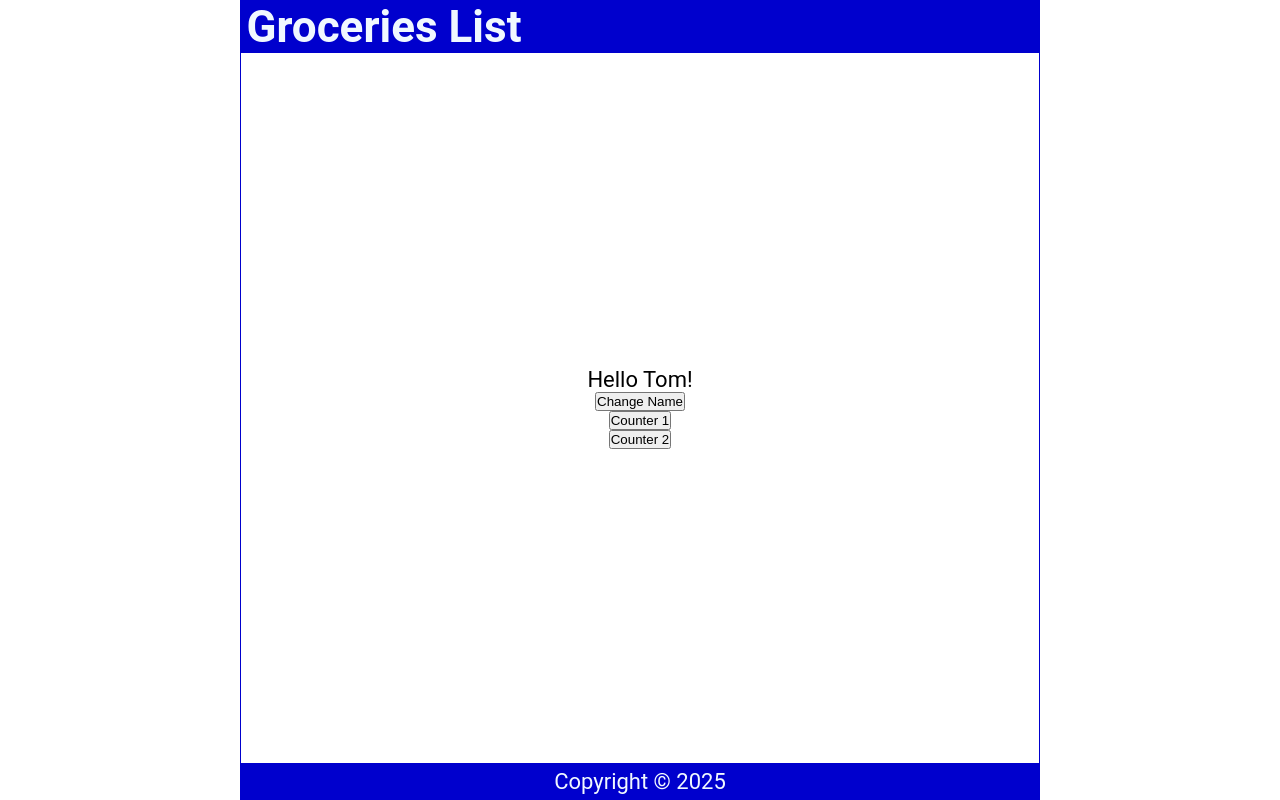
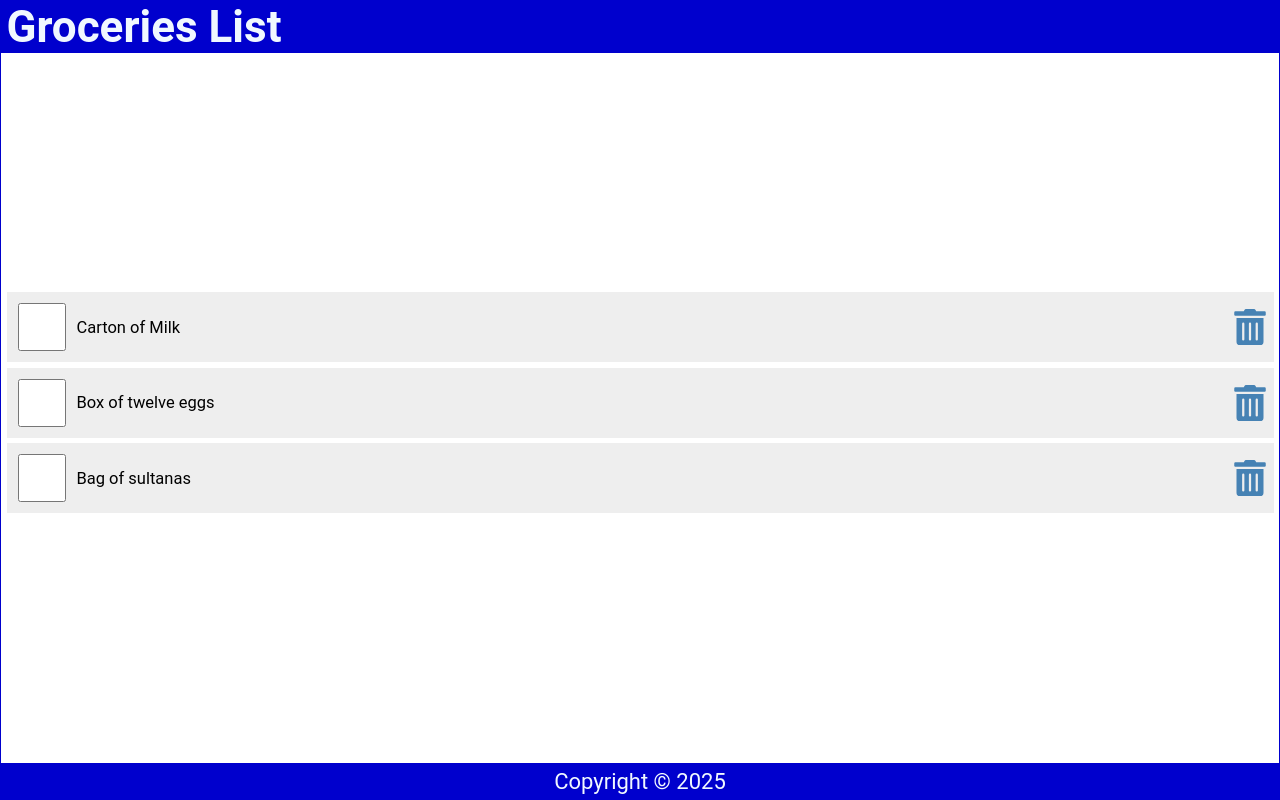
Before and after one commit to EccentricTom/full_react_tutorial, a React (Create React App) app: page / in a window 1280 px wide. Built offline with nearby package versions, Linux system fonts and the light colour scheme; the HTML template or start-up script is replaced by a standard one.

Commit message:
learnt about unordered lists in react and saw more .css styling options

```diff
--- a/package.json
+++ b/package.json
@@ -9,7 +9,7 @@
     "@testing-library/user-event": "^13.5.0",
     "react": "^19.1.0",
     "react-dom": "^19.1.0",
-    "react-scripts": "5.0.1",
+    "react-scripts": "^5.0.0",
     "web-vitals": "^2.1.4"
   },
   "scripts": {
@@ -35,5 +35,8 @@
       "last 1 firefox version",
       "last 1 safari version"
     ]
+  },
+  "devDependencies": {
+    "react-icons": "^5.5.0"
   }
 }
--- a/src/Content.js
+++ b/src/Content.js
@@ -1,34 +1,36 @@
 import React, { useState } from "react";
+import { FaTrashAlt } from "react-icons/fa";
 
 const Content = () => {
-
-  const[name, setName] = useState("Tom");
-  const [count, setCount] = useState(0);
-
-  const handleNameChange = () => {
-    const names = ["Blerg", "Blorg", "Blarg", "Blirg"];
-    const int = Math.floor(Math.random() * 4);
-    setName(names[int]);
-  };
-
-  const handleClick = () => {
-    setCount(count + 1)
-    setCount(count + 1)
-    console.log(count)
-  }
-  const handleClick2 = () => {
-    console.log(count)
-  }
-
+  const [items, setItems] = useState([
+    {
+      id: 1,
+      checked: false,
+      item: "Carton of Milk",
+    },
+    {
+      id: 2,
+      checked: false,
+      item: "Box of twelve eggs",
+    },
+    {
+      id: 3,
+      checked: false,
+      item: "Bag of sultanas",
+    },
+  ]);
 
   return (
     <main>
-      <p onDoubleClick={handleClick}>
-        Hello {name}!
-        </p>
-        <button onClick={handleNameChange}>Change Name</button>
-        <button onClick={handleClick}>Counter 1</button>
-        <button onClick={handleClick2}>Counter 2</button>
+      <ul>
+        {items.map((item) => (
+          <li className="item" key={item.id}>
+            <input type="checkbox" checked={item.checked} />
+            <label>{item.item}</label>
+            <FaTrashAlt role="button" tabIndex="0" />
+          </li>
+        ))}
+      </ul>
     </main>
   );
 };
--- a/src/index.css
+++ b/src/index.css
@@ -24,7 +24,7 @@
   align-items: center;
   height: 100vh;
   width: 100%;
-  max-width: 800px;
+  max-width: 2400px;
   border: 1px solid mediumblue;
   margin: auto;
 }
@@ -57,3 +57,62 @@
   display: grid;
   place-content: center;
 }
+
+ul {
+  width: 100%;
+  list-style: none;
+  padding: 0 0.25rem 0.25rem;
+}
+
+ul li::before {
+  content: "\200B";
+}
+
+.item {
+  display: flex;
+  justify-content: flex-start;
+  align-items: center;
+  padding: 0.5rem 0 0.5rem 0.5rem;
+  margin: 0.25rem 0;
+  background-color: #eee;
+}
+
+.item:first-child {
+  margin: 0;
+}
+
+.item input[type="checkbox"] {
+  text-align: center;
+  width: 2.5rem;
+  width: 48px;
+  min-width: 48px;
+  height: 2.5rem;
+  height: 48px;
+  min-height: 48px;
+  cursor: pointer;
+  margin-right: 0.5rem;
+}
+
+.item input[type="checkbox"]:focus + label {
+  text-decoration: underline;
+}
+
+.item > label {
+  font-size: 0.75rem;
+  flex-grow: 1;
+}
+
+.item svg {
+  width: 48px;
+  min-width: 48px;
+  height: 36px;
+  font-size: 1rem;
+  color: steelblue;
+  cursor: pointer;
+}
+
+.item svg:focus,
+.item svg:hover {
+  color: red;
+  outline: none;
+}
```
Also changed, not shown: 1 other file (tests, documents, lock files or other folders).
